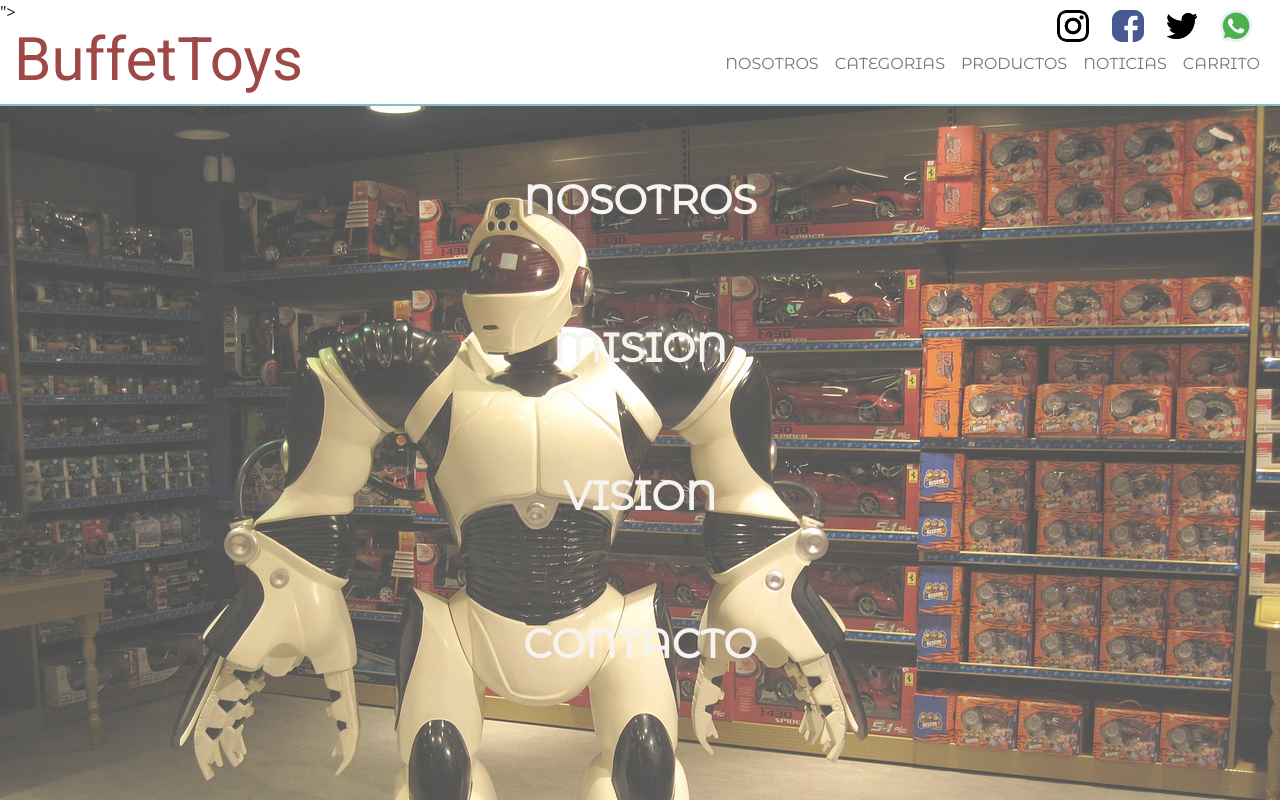
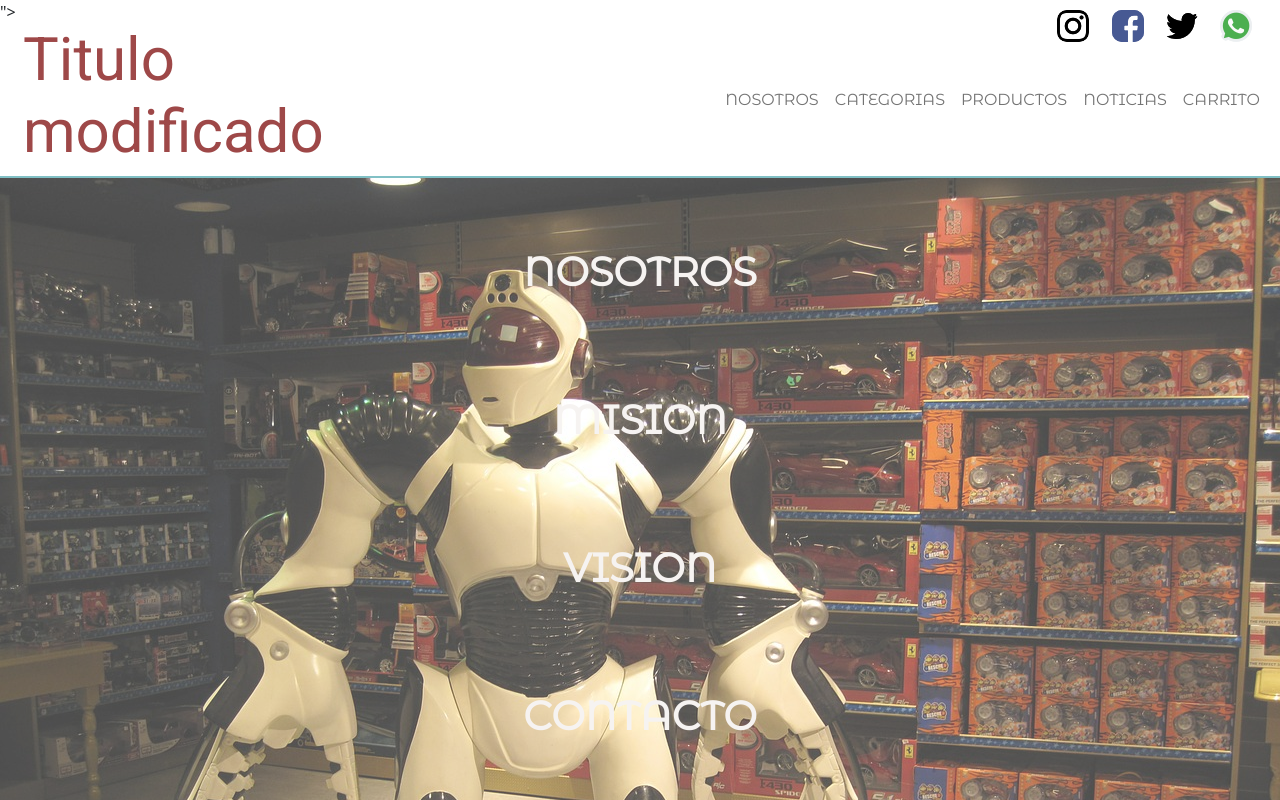
Before and after one commit to Ricardodasilva1987/BuffetToys, a plain HTML site: page index.html in a window 1280 px wide. Shown: the top 800 px of the page. Drawn offline with nearby package versions, Linux system fonts and the light colour scheme.

Commit message:
cambio en el titulo

```diff
--- a/index.html
+++ b/index.html
@@ -44,7 +44,7 @@
 
         <div class="main-header">
             <div class="logo">
-                <h1 class="titulo animate__animated animate__bounceInDown">BuffetToys</h1>
+                <h1 class="titulo animate__animated animate__bounceInDown">Titulo modificado</h1>
             </div>
             <nav class="navbar navbar-expand-lg navbar-light">
                 <div class="container-fluid">
```
